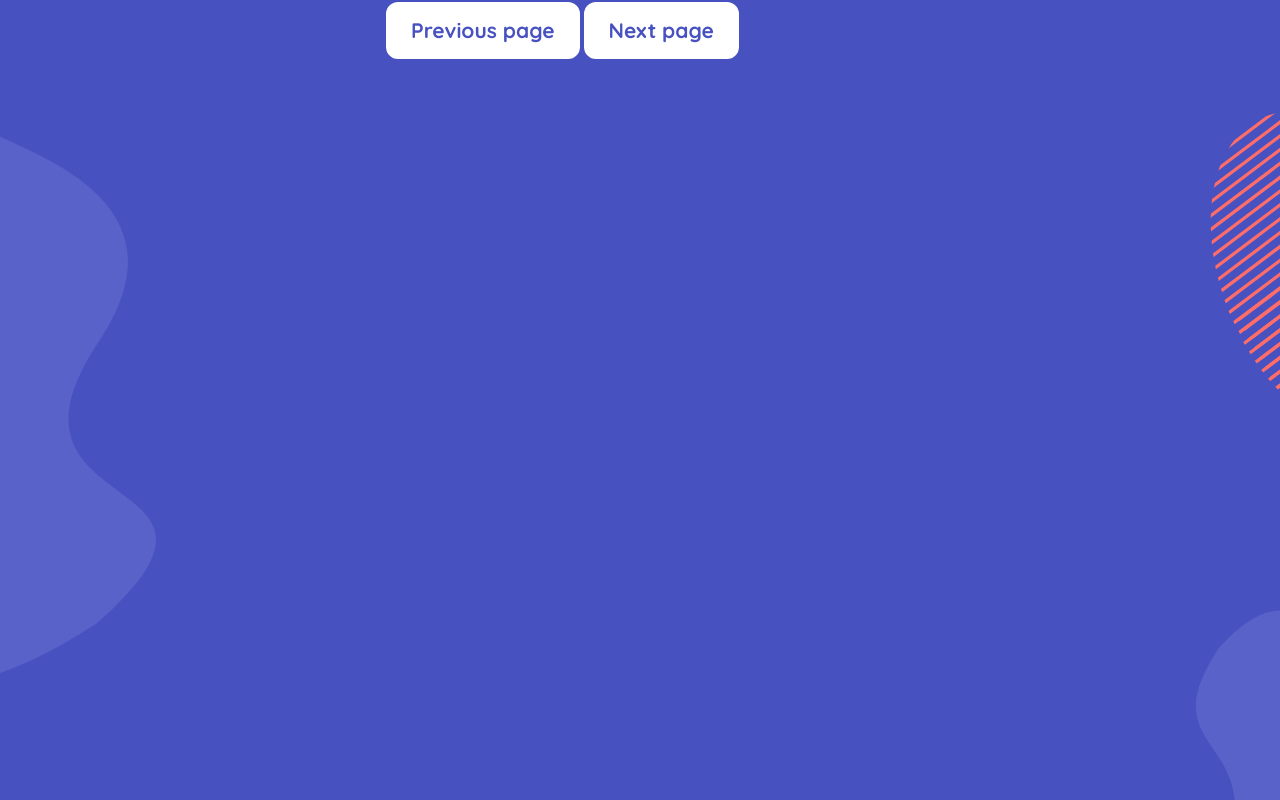
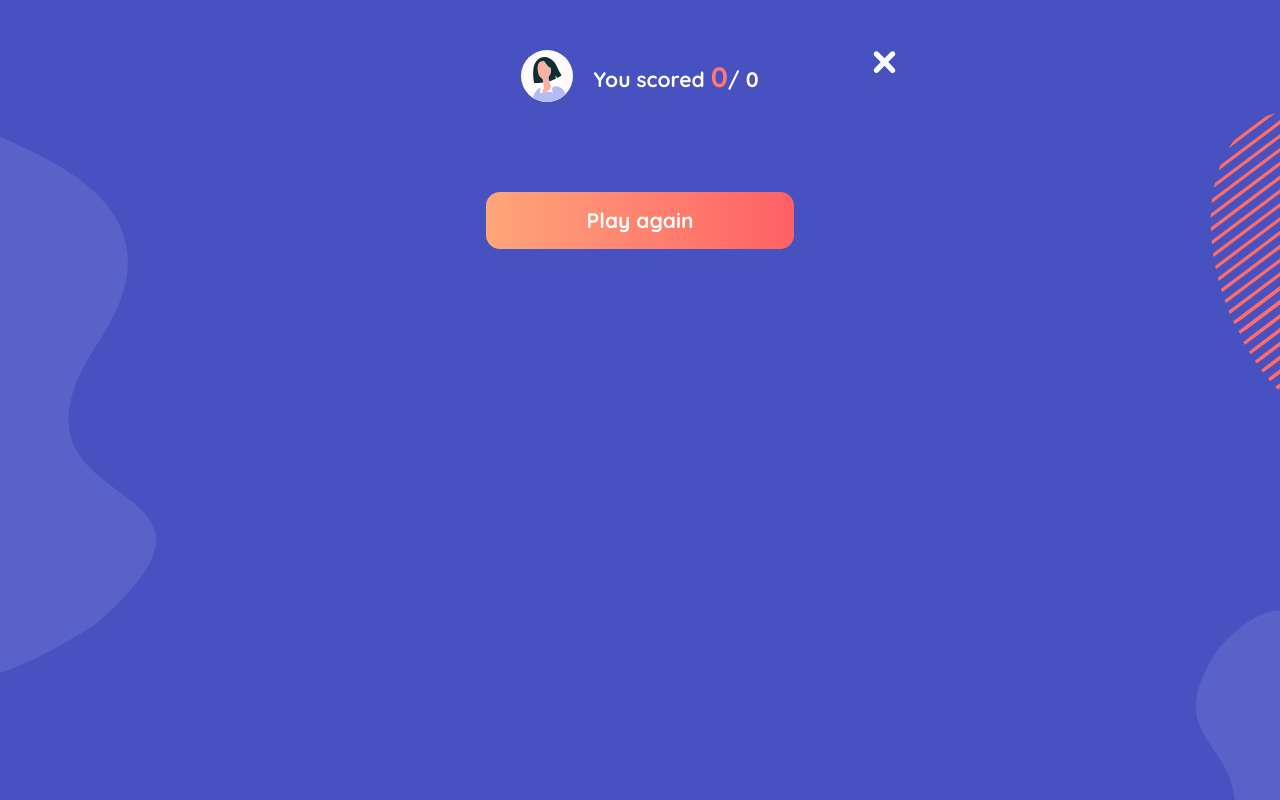
Before and after one commit to curious-33/trivia, a React (Create React App) app: page /quizzes/result in a window 1280 px wide. Built offline with nearby package versions, Linux system fonts and the light colour scheme.

Commit message:
add: result view

```diff
--- a/config-overrides.js
+++ /dev/null
@@ -1,9 +0,0 @@
-module.exports = function override(config, env) {
-  //do stuff with the webpack config...
-
-  config.resolve.fallback = {
-    url: false,
-  };
-
-  return config;
-};
--- a/package.json
+++ b/package.json
@@ -16,7 +16,6 @@
     "js-query-builder": "^0.2.1",
     "lodash.get": "^4.4.2",
     "lodash.truncate": "^4.4.2",
-    "opentdb-api": "^1.0.0",
     "qs": "^6.11.0",
     "react": "^18.2.0",
     "react-dom": "^18.2.0",
--- a/src/assets/styles/_variables.scss
+++ b/src/assets/styles/_variables.scss
@@ -4,6 +4,7 @@ $bg: (
   secondary-dark: #c65252,
   secondary: #ff7c7c,
   secondary-light: #ffdbdb,
+  light: #fffbfa,
   white: #fff,
   black: #000,
 ) !default;
--- a/src/components/Button/style.scss
+++ b/src/components/Button/style.scss
@@ -10,7 +10,7 @@
   background: transparent;
   border: none;
   outline: 0;
-  // user-select: none;
+  user-select: none;
   cursor: pointer;
 
   &.hoverEffect {
--- a/src/modules/quiz/reducer.ts
+++ b/src/modules/quiz/reducer.ts
@@ -16,6 +16,7 @@ const quizReducerHandler = {
     ...state,
     data: payload,
     isLoading: false,
+    result: [],
   }),
   [setUserAnswer.REQUEST]: (
     state: IStore.InitialState,
--- a/src/views/home/index.tsx
+++ b/src/views/home/index.tsx
@@ -1,28 +1,14 @@
-import { useNavigate } from "react-router-dom";
-
 import Layout from "layout";
-import { Button } from "components";
 import Form from "./form";
 import Logo from "./logo";
 import styles from "./home.module.scss";
 
 const HomeView = () => {
-  const navigate = useNavigate();
   return (
     <Layout.Container>
       <div className={styles.pageWrapper}>
         <Logo />
         <Form />
-        <Button
-          name="Previous page"
-          type="outline"
-          onClick={() => navigate("/result")}
-        />
-        <Button
-          name="Next page"
-          type="outline"
-          onClick={() => navigate("/quizzes/1")}
-        />
       </div>
     </Layout.Container>
   );
--- /dev/null
+++ b/src/views/result/header.tsx
@@ -0,0 +1,55 @@
+import get from "lodash/get";
+
+import { ReactComponent as UserIcon } from "assets/images/icons/user.svg";
+import { ReactComponent as StarIcon } from "assets/images/icons/star1.svg";
+import styles from "./result.module.scss";
+
+import { Types } from "modules/quiz";
+
+interface IResultHeaderProps {
+  result: Types.IStore.userResult[];
+}
+
+const ResultHeader: React.FC<IResultHeaderProps> = ({ result }) => {
+  const correctAnswers = result.filter(
+    (item) => item.user_answer === item.correct_answer
+  );
+  const wrongAnswers = result.filter(
+    (item) => item.user_answer !== item.correct_answer
+  );
+  const sortedResult = [...correctAnswers, ...wrongAnswers];
+  return (
+    <div className={styles.resultHeader}>
+      <div>
+        <div className={styles.resultHeaderTop}>
+          <div className={styles.userIcon}>
+            <UserIcon />
+          </div>
+          <div className={styles.scoreText}>
+            You scored{" "}
+            <span className={styles.correctAnswerAmount}>
+              {correctAnswers.length}
+            </span>
+            / {result.length}
+          </div>
+        </div>
+        <div className={styles.resultHeaderBottom}>
+          {sortedResult.sort().map((item) => {
+            const isCorrect = item.user_answer === item.correct_answer;
+            return (
+              <StarIcon
+                key={get(item, "id")}
+                className={[
+                  styles.starIcon,
+                  isCorrect && styles.filledStar,
+                ].join(" ")}
+              />
+            );
+          })}
+        </div>
+      </div>
+    </div>
+  );
+};
+
+export default ResultHeader;
--- a/src/views/result/index.tsx
+++ b/src/views/result/index.tsx
@@ -1,20 +1,48 @@
 import { useNavigate } from "react-router-dom";
+import { useSelector } from "react-redux";
+import get from "lodash/get";
 
 import Layout from "layout";
+import { Types } from "modules/quiz";
+import { IAppState } from "store/rootReducer";
 import { Button } from "components";
+import ResultHeader from "./header";
+import Question from "./question";
+import { ReactComponent as CloseIcon } from "assets/images/icons/incorrect.svg";
 import styles from "./result.module.scss";
 
 const ResultView = () => {
   const navigate = useNavigate();
+  const quizResult = useSelector<IAppState>((state) => state.quiz.result);
+  const result =
+    Array.isArray(quizResult) && quizResult.length > 0 ? quizResult : [];
+
+  const handleClose = () => {
+    navigate("/quizzes");
+  };
   return (
     <Layout.Container>
       <div className={styles.pageWrapper}>
-        <Button
-          name="Previous page"
-          type="outline"
-          onClick={() => navigate("/quizzes/1")}
-        />
-        <Button name="Next page" type="outline" onClick={() => navigate("/")} />
+        <div className={styles.closeBtn} onClick={handleClose}>
+          <CloseIcon />
+        </div>
+        <div className={styles.result}>
+          <ResultHeader result={result} />
+          {result.map((singleResult: Types.IStore.userResult, index) => (
+            <Question
+              key={get(singleResult, "id")}
+              singleResult={singleResult}
+            />
+          ))}
+          <div className={styles.playBtn}>
+            <Button
+              name="Play again"
+              variant="orange"
+              onClick={handleClose}
+              hoverEffect
+            />
+          </div>
+        </div>
       </div>
     </Layout.Container>
   );
--- /dev/null
+++ b/src/views/result/question.tsx
@@ -0,0 +1,30 @@
+import get from "lodash/get";
+
+import { Types } from "modules/quiz";
+
+import { ReactComponent as WrongIcon } from "assets/images/icons/incorrect.svg";
+import { ReactComponent as CorrectIcon } from "assets/images/icons/correct.svg";
+import styles from "./result.module.scss";
+
+interface IQuestionProps {
+  singleResult: Types.IStore.userResult;
+}
+
+const Question: React.FC<IQuestionProps> = ({ singleResult }) => {
+  const isCorrect = singleResult.user_answer === singleResult.correct_answer;
+  return (
+    <div
+      className={[
+        styles.question,
+        isCorrect ? styles.correct : styles.wrong,
+      ].join(" ")}
+    >
+      <p className={styles.questionText}>{get(singleResult, "question")}</p>
+      <span className={styles.questionIcon}>
+        {isCorrect ? <CorrectIcon /> : <WrongIcon />}
+      </span>
+    </div>
+  );
+};
+
+export default Question;
--- a/src/views/result/result.module.scss
+++ b/src/views/result/result.module.scss
@@ -1,4 +1,118 @@
 .pageWrapper {
   width: 80%;
   margin: 0 auto;
+  position: relative;
 }
+
+.closeBtn {
+  position: absolute;
+  right: 0;
+  cursor: pointer;
+
+  svg {
+    width: 23px;
+    height: 23px;
+    path {
+      fill: var(--text-white);
+    }
+  }
+}
+
+.resultHeader {
+  display: flex;
+  align-items: center;
+  justify-content: center;
+  margin: 5rem 0 3rem;
+}
+
+.resultHeaderTop {
+  display: flex;
+  align-items: center;
+}
+
+.userIcon {
+  width: 52px;
+  height: 52px;
+  border-radius: 50%;
+  background: var(--bg-light);
+  margin-right: 2rem;
+}
+
+.scoreText {
+  font-weight: 700;
+  font-size: 21px;
+  line-height: 23px;
+  color: var(--text-white);
+  user-select: none;
+}
+
+.correctAnswerAmount {
+  font-weight: 700;
+  font-size: 28px;
+  line-height: 35px;
+  color: var(--text-secondary);
+}
+
+.resultHeaderBottom {
+  display: flex;
+  align-items: center;
+  justify-content: center;
+  flex-wrap: wrap;
+  margin: 2rem 0;
+}
+
+.starIcon {
+  width: 26px;
+  width: 26px;
+  margin-right: 5px;
+}
+
+.filledStar {
+  path {
+    fill: var(--bg-secondary);
+  }
+}
+
+.question {
+  color: var(--text-primary);
+  font-weight: 500;
+  font-size: 16px;
+  line-height: 148.9%;
+  border-radius: 14px;
+  padding: 15px 20px;
+  margin-bottom: 2rem;
+
+  display: flex;
+  align-items: center;
+  justify-content: space-between;
+}
+
+.correct {
+  background: var(--bg-light);
+}
+
+.wrong {
+  background: var(--bg-secondary-light);
+}
+
+.questionText {
+  width: 100%;
+}
+
+.questionIcon {
+  width: 40px;
+  display: flex;
+  align-items: center;
+  justify-content: center;
+}
+
+.playBtn {
+  display: flex;
+  align-items: center;
+  justify-content: center;
+  margin-top: 5rem;
+
+  button {
+    width: 60%;
+  }
+}
```
Also changed, not shown: src/assets/images/icons/star1.svg (added), 1 other file (tests, documents, lock files or other folders).
